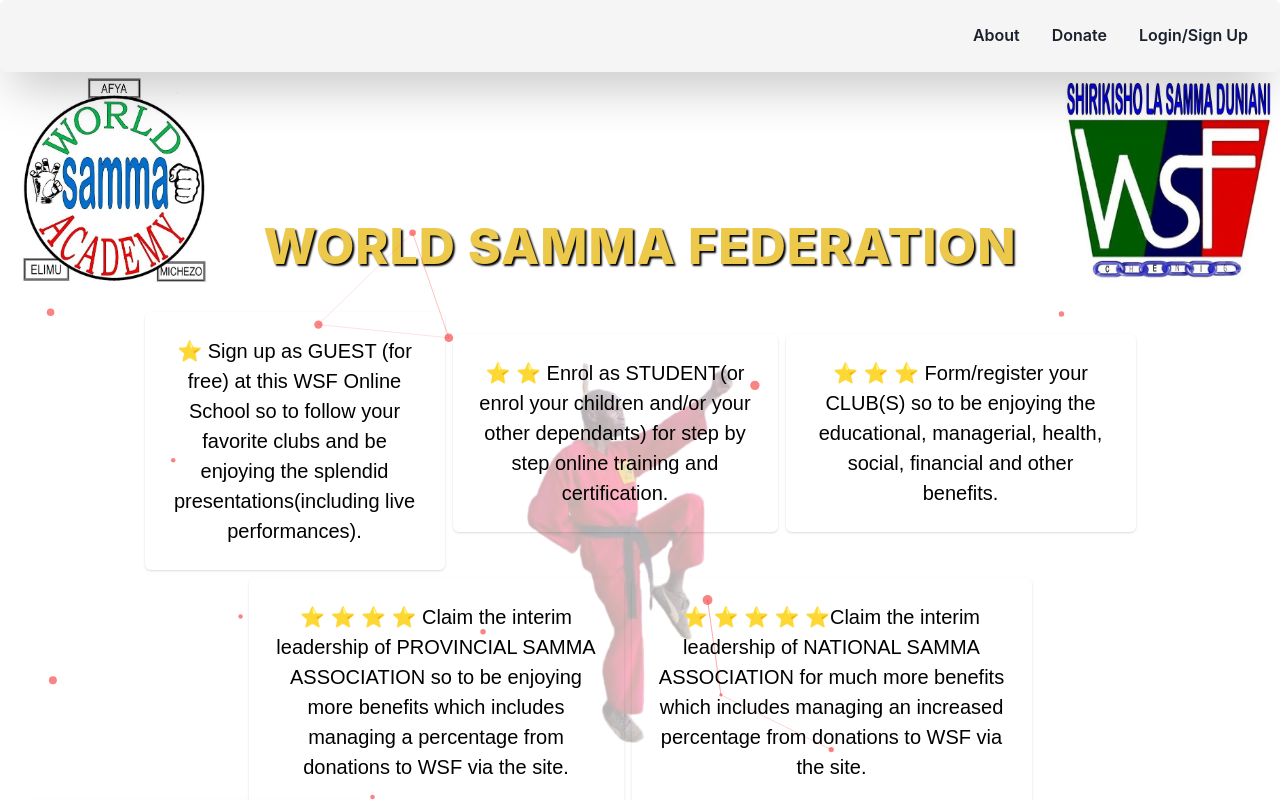
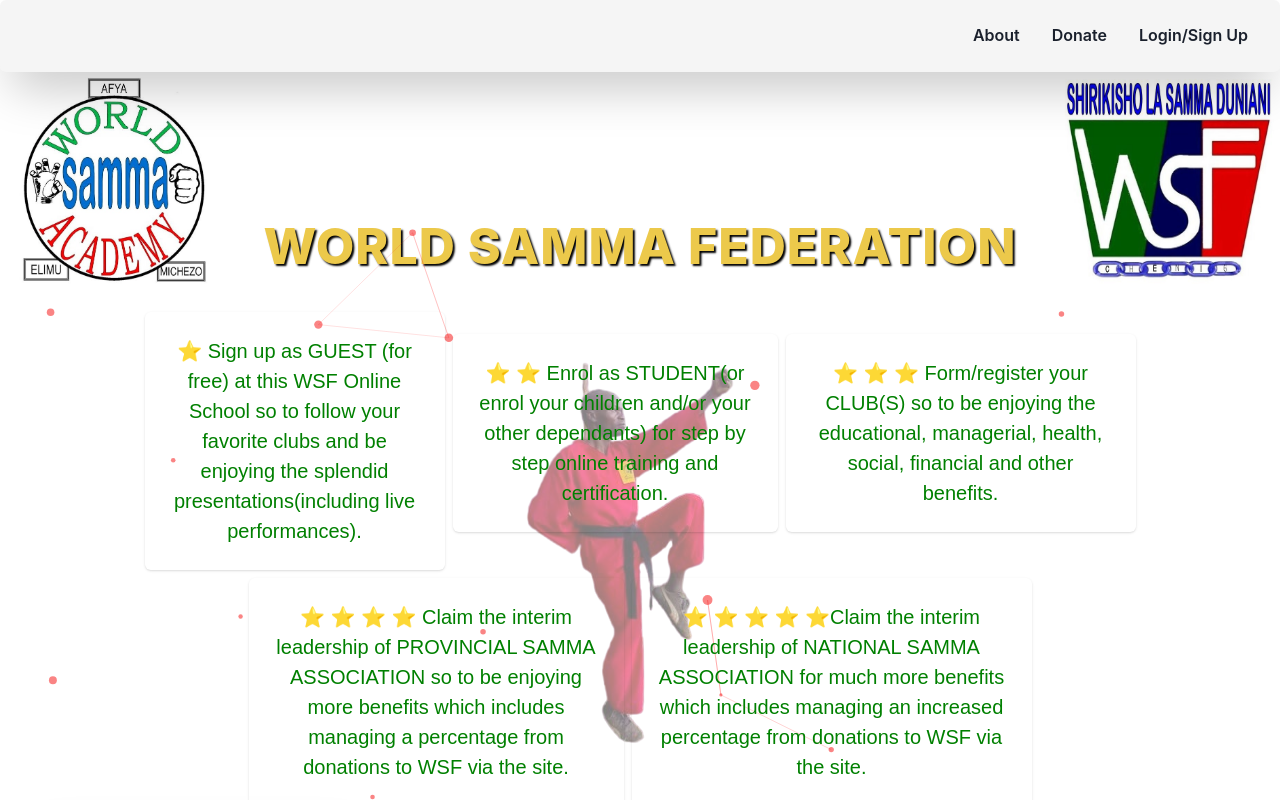
Before and after one commit to jdtheefirst/World-Samma-Fed, a React (Create React App) app in the folder frontend/: page / in a window 1280 px wide. Built offline with nearby package versions, Linux system fonts and the light colour scheme.

Commit message:
kumbi update

```diff
--- a/frontend/public/index.html
+++ b/frontend/public/index.html
@@ -9,11 +9,6 @@
       name="description"
       content="world-samma"
     />
-    <link rel="" href="#" />
-    <!--
-      manifest.json provides metadata used when your web app is installed on a
-      user's mobile device or desktop. See https://developers.google.com/web/fundamentals/web-app-manifest/
-    -->
     <link rel="manifest" href="%PUBLIC_URL%/manifest.json" />
 
     <title>World Samma Federation</title>
@@ -21,15 +16,6 @@
   <body>
     <noscript>You need to enable JavaScript to run this app.</noscript>
     <div id="root"></div>
-    <!--
-      This HTML file is a template.
-      If you open it directly in the browser, you will see an empty page.
 
-      You can add webfonts, meta tags, or analytics to this file.
-      The build step will place the bundled scripts into the <body> tag.
-
-      To begin the development, run `npm start` or `yarn start`.
-      To create a production bundle, use `npm run build` or `yarn build`.
-    -->
   </body>
 </html>
--- a/frontend/src/pages/Home.js
+++ b/frontend/src/pages/Home.js
@@ -132,7 +132,7 @@
             height="100%"
             display="flex"
             flexDirection="column"
-            bg="whitesmoke"
+            bg="background"
           >
             <Logins />
             <Box flex="1" />
@@ -175,11 +175,12 @@
                 position={"absolute"}
                 zIndex={-1}
                 alt={`Logo 2*`}
-                opacity={0.3}
+                opacity={0.5}
               />
               <Text
                 textAlign={"center"}
                 width={"300px"}
+                textColor={"green"}
                 p={{ base: "2", md: "6" }}
                 m={1}
                 boxShadow="base"
@@ -192,6 +193,7 @@
               </Text>
               <Text
                 textAlign={"center"}
+                textColor={"green"}
                 width={"325px"}
                 p={{ base: "3", md: "6" }}
                 m={1}
@@ -203,6 +205,7 @@
               </Text>
               <Text
                 textAlign={"center"}
+                textColor={"green"}
                 width={"350px"}
                 p={{ base: "3", md: "6" }}
                 m={1}
@@ -215,6 +218,7 @@
               </Text>
               <Text
                 textAlign={"center"}
+                textColor={"green"}
                 width={"375px"}
                 p={{ base: "3", md: "6" }}
                 m={1}
@@ -227,6 +231,7 @@
               </Text>
               <Text
                 textAlign={"center"}
+                textColor={"green"}
                 width={"400px"}
                 p={{ base: "3", md: "6" }}
                 m={1}
@@ -264,7 +269,7 @@
                 >
                   <Image
                     src={logo9}
-                    boxSize={{ base: "300px", md: "350px" }}
+                    boxSize={{ base: "250px", md: "300px" }}
                     borderRadius={2}
                     mx={"auto"}
                     mb={"10px"}
@@ -441,8 +446,10 @@
                   style={{ cursor: "pointer" }}
                 >
                   <Image
-                    src={logo8}
-                    boxSize={{ base: "300px", md: "350px" }}
+                    src={
+                      "https://res.cloudinary.com/dsdlgmgwi/image/upload/v1716192064/kumbi.jpg"
+                    }
+                    boxSize={{ base: "250px", md: "300px" }}
                     borderRadius={2}
                     mx={"auto"}
                     mb={"10px"}
```
